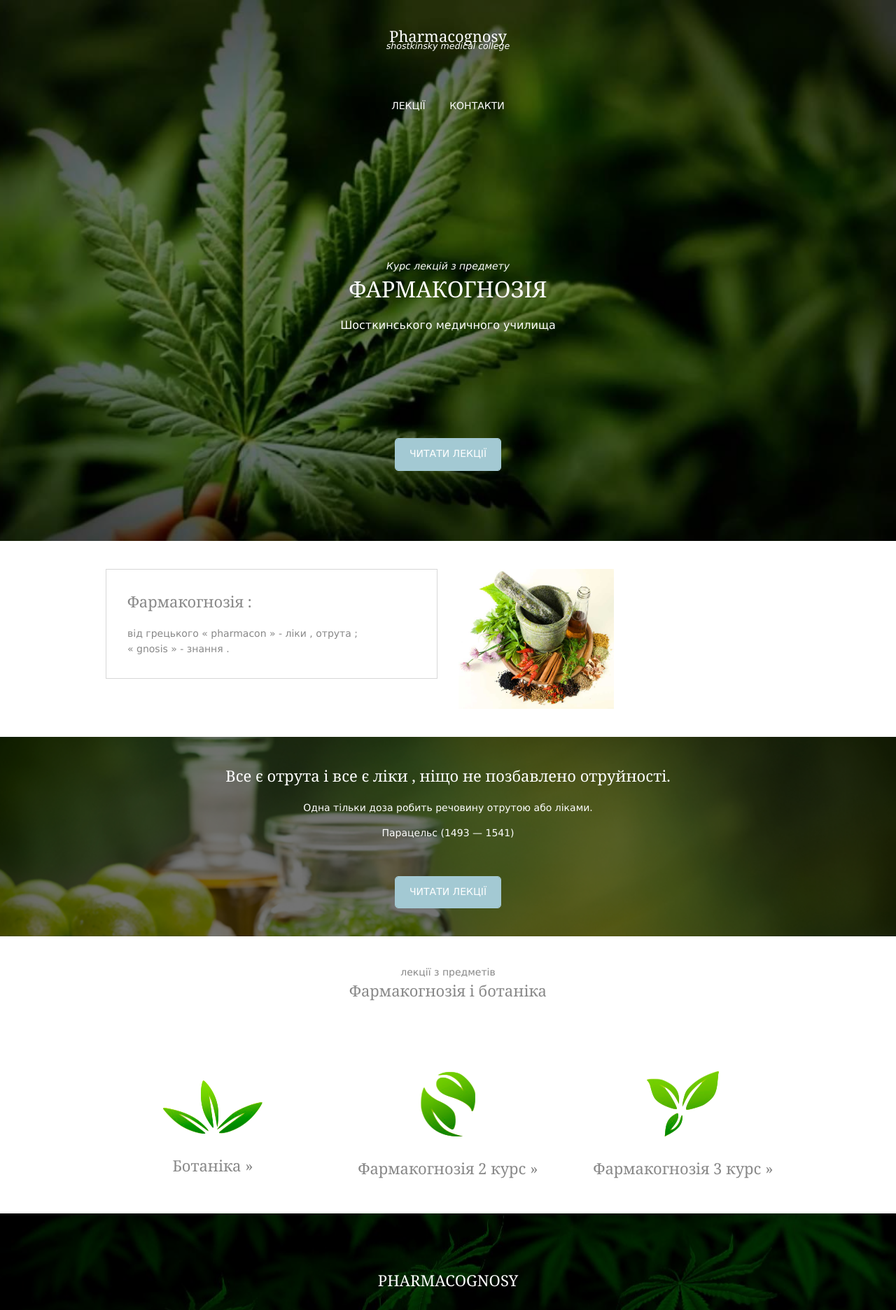
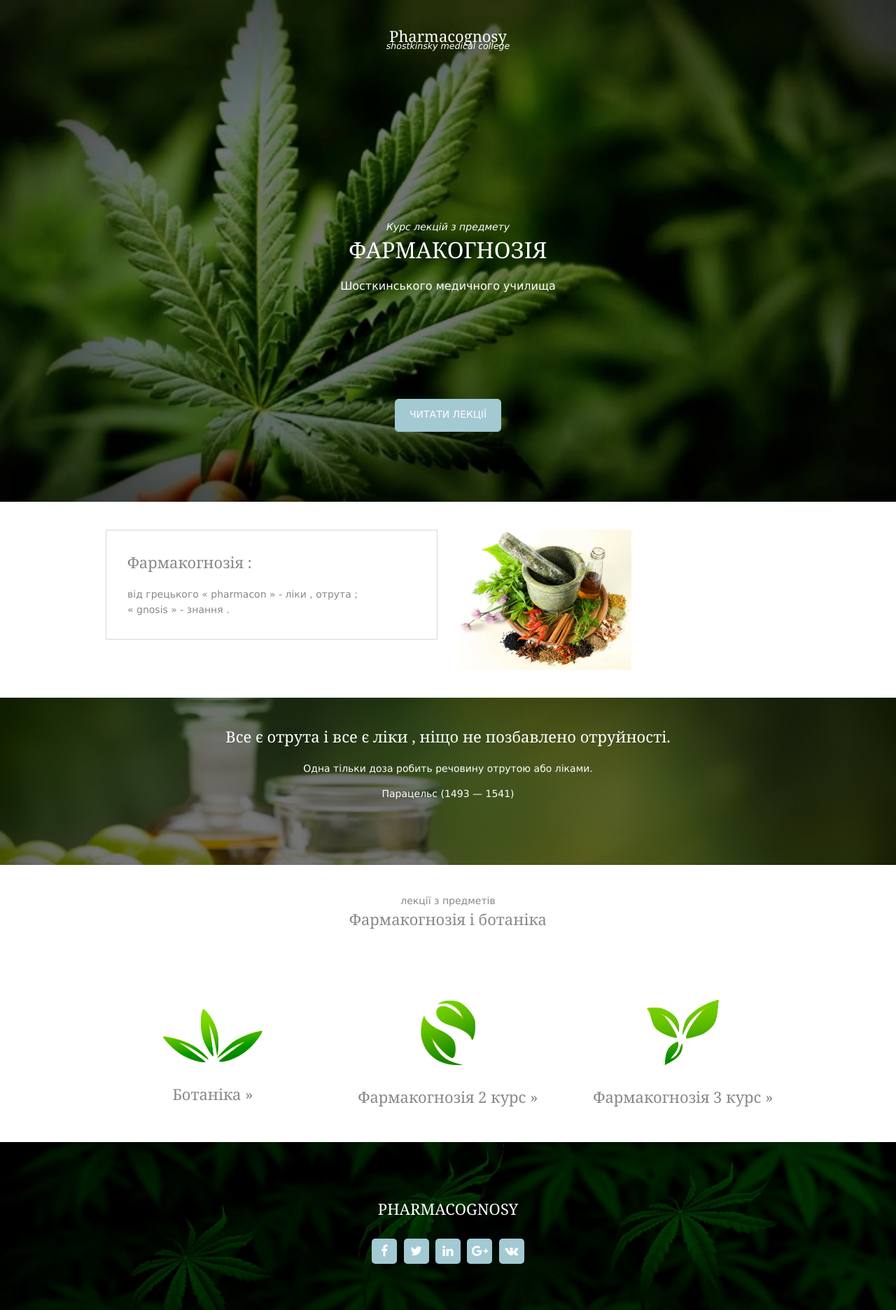
Before and after one commit to skylifewww/pharmacognosy, a Django app: page / in a window 1280 px wide. Shown: the top 1872 px of the page at 70% size. Run offline with Django 3.2, Linux system fonts and the light colour scheme; some libraries are stand-ins or nearby versions.

Commit message:
redisign

```diff
--- a/article/templates/article.html
+++ b/article/templates/article.html
@@ -89,8 +89,8 @@
 
       <h1>{{ article.article_title }}</h1>
 
-      <p>{{ article.short_text|safe }}</p>
-      <img class="imgl borderedbox inspace-5" src="{{ article.slug }}" alt="">
+      {# <p>{{ article.short_text|safe }}</p> #}
+      {# <img class="imgl borderedbox inspace-5" src="{{ article.slug }}" alt=""> #}
       <div class="clear"></div>
       <p>{{ article.full_text|safe }}</p>
 
--- a/article/views.py
+++ b/article/views.py
@@ -28,6 +28,8 @@ def return_path_f(request):
 def articles(request):
 
     return_path_f(request)
+
+    # args.update(csrf(request))
 
     args = {}
     args['tags'] = Tag.objects.all()
--- a/pharmacognosy/views.py
+++ b/pharmacognosy/views.py
@@ -1,4 +1,3 @@
-
 # -*- coding: utf-8 -*-
 
 from django.views.generic import TemplateView
--- a/settings/mail.py
+++ b/settings/mail.py
@@ -1,6 +1,6 @@
-ADMINS = (
-    ('Admin', 'admin@pharmacognosy.com'),
-)
+# ADMINS = (
+#     ('Admin', 'admin@pharmacognosy.com'),
+# )
 
 # DEFAULT_FROM_EMAIL = 'robot@tvoy_style.com'
 EMAIL_BACKEND = 'django.core.mail.backends.smtp.EmailBackend'
--- a/static/pharmacognosy/layout/styles/framework.css
+++ b/static/pharmacognosy/layout/styles/framework.css
@@ -44,12 +44,16 @@ a{outline:none; text-decoration:none;}
 
 
 
-img{width:auto; max-width:100%; height:auto; margin:0; padding:0; border:none; line-height:normal; vertical-align:middle;}
+img{width:auto; height:auto; margin:0; padding:0; border:none; line-height:normal; vertical-align:middle;}
+/*img{width:auto; max-width:100%; height:auto; margin:0; padding:0; border:none; line-height:normal; vertical-align:middle;}*/
 .imgl{margin:0 15px 10px 0; clear:left;}
 .imgr{margin:0 0 10px 15px; clear:right;}
 .imgMU{width:auto; height:200px;}
 .imgAutorSmall{width:40px; height:auto; border-radius: 30px;}
 .imgAutorBig{width:120px; height:auto; border-radius: 100px;}
+
+.imgArticle{width:320px; height:auto; opacity: 1;}
+.imgArticle:hover{width:320px; height:auto; opacity: 0.8;}
 
 .imgSocialSmall{width:35px; height:auto; opacity: 0.5;}
 .imgSocialSmall:hover{width:35px; height:auto; opacity: 1;}
--- a/templates/main.html
+++ b/templates/main.html
@@ -22,9 +22,9 @@
         <!-- ################################################################################################ -->
         <ul class="clear">
 
-          <li><a href="/articles/">Лекції</a></li>
+          {# <li><a href="/articles/">Лекції</a></li> #}
           {# <li><a href="/slider/">Презентації</a></li> #}
-          <li><a href="/contact/">Контакти</a></li>
+          {# <li><a href="/contact/">Контакти</a></li> #}
 
         </ul>
         <!-- ################################################################################################ -->
@@ -40,7 +40,7 @@
     <article><em>Курс лекцій з предмету</em>
       <h2 class="heading">Фармакогнозія</h2>
       <p>Шосткинського медичного училища</p>
-      <footer><a class="btn" href="/articles/">Читати лекції</a></footer>
+      <footer><a class="btn" href="#lessons">Читати лекції</a></footer>
     </article>
     <!-- ################################################################################################ -->
   </div>
@@ -89,14 +89,14 @@
     <h3 class="heading">Все є отрута і все є ліки , ніщо не позбавлено отруйності.</h3>
     <p class="btmspace">Одна тільки доза робить речовину отрутою або ліками.</p>
     <p class="btmspace-50">Парацельс (1493 —  1541)</p>
-    <footer><a class="btn medium" href="/articles/">Читати лекції</a></footer>
+    {# <footer><a class="btn medium" href="#lessons">Читати лекції</a></footer> #}
     <!-- ################################################################################################ -->
   </article>
 </div>
 <!-- ################################################################################################ -->
 <!-- ################################################################################################ -->
 <!-- ################################################################################################ -->
-<div class="wrapper row3">
+<div class="wrapper row3" id="lessons">
   <section class="hoc container clear">
     <!-- ################################################################################################ -->
     <div class="center btmspace-80">
```
Also changed, not shown: article/templates/articles.html (+34 -0 lines).
